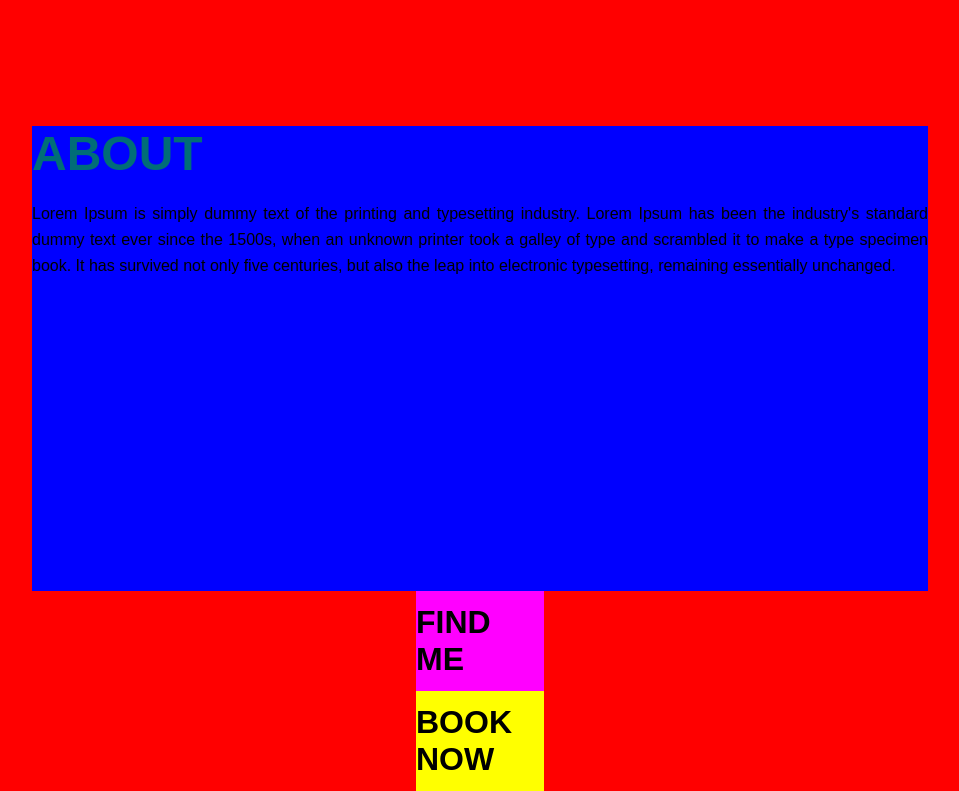
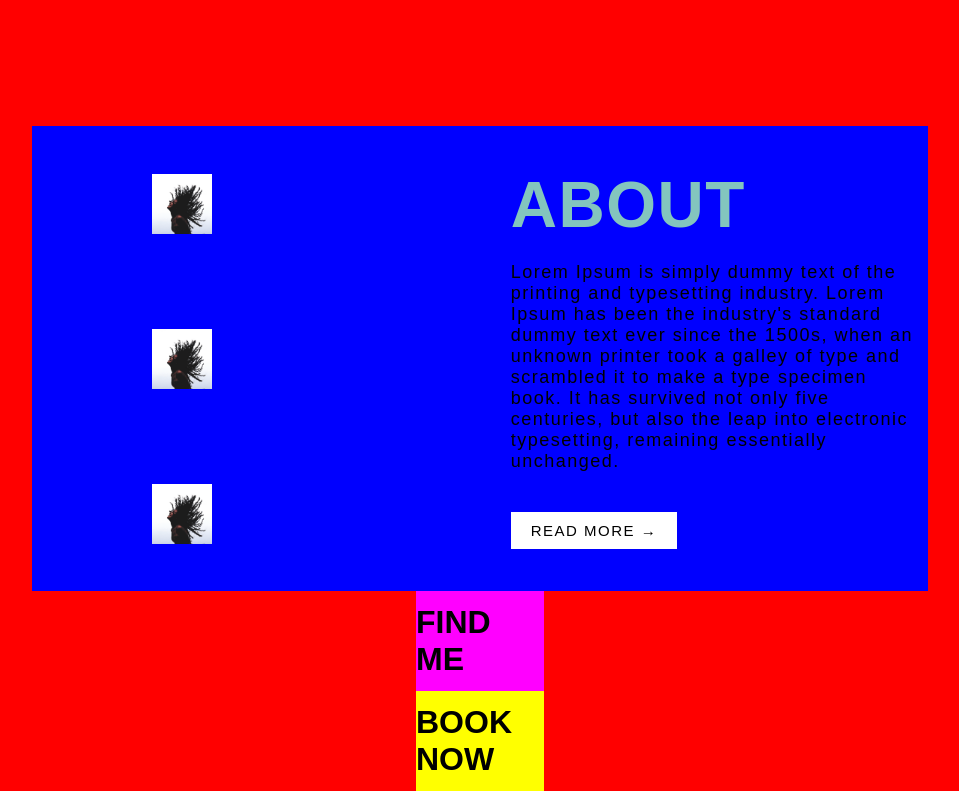
Before and after one commit to alkeal/Projekt-LIA, a React (Vite) app: page / in a window 1280 px wide. Shown: the part 683-1474 px from the top of the page, without its empty margins (160-1119 px from the left). Built offline with nearby package versions, Linux system fonts and the light colour scheme.

Commit message:
about section layout

```diff
--- a/src/pages/Homepage.jsx
+++ b/src/pages/Homepage.jsx
@@ -22,14 +22,23 @@ function Homepage() {
       </div>
 
       <div className="about-section">
-        {/* Images */}
-
-        {/* Title with text about Mia */}
-        <h1>ABOUT</h1>
-        <p>Lorem Ipsum is simply dummy text of the printing and typesetting industry. Lorem Ipsum has been the industry's standard dummy text ever since the 1500s, when an unknown printer took a galley of type and scrambled it to make a type specimen book. It has survived not only five centuries, but also the leap into electronic typesetting, remaining essentially unchanged.</p>
-
-        {/* A button with an arrow that says 'Read More'   <button id="btn-about">READ MORE → </button>*/}
-
+        <div className="image-container">
+          <img src={sampleImage} alt="Image 1" className="about-image" />
+          <img src={sampleImage} alt="Image 2" className="about-image" />
+          <img src={sampleImage} alt="Image 3" className="about-image" />
+        </div>
+        <div className="about-text">
+          <h1>ABOUT</h1>
+          <p>
+            Lorem Ipsum is simply dummy text of the printing and typesetting
+            industry. Lorem Ipsum has been the industry's standard dummy text
+            ever since the 1500s, when an unknown printer took a galley of type
+            and scrambled it to make a type specimen book. It has survived not
+            only five centuries, but also the leap into electronic typesetting,
+            remaining essentially unchanged.
+          </p>
+          <button id="btn-about">READ MORE →</button>
+        </div>
       </div>
 
       <div className="findme-section">
--- a/src/styles/Homepage.css
+++ b/src/styles/Homepage.css
@@ -80,34 +80,46 @@ body {
 /* ABOUT SECTION */
 
 .about-section {
-    position: relative;
+    display: flex;
+    align-items: center;
+    justify-content: center;
     width: 70%;
     height: 465px;
-    position: relative;
     margin-top: 10%;
     background: blue;
 
 }
 
-.about-section h1 {
-    margin-bottom: 20px;
-    font-size: 3rem;
-    color: #006D77;
-    text-align: left
+
+.image-container {
+    display: flex;
+    flex-direction: column;
+    justify-content: space-around;
+    align-items: center;
+    height: 465px;
+    margin-right: 20%;
 
 }
 
-.about-section p {
-    text-align: justify;
-    text-justify: inter-word;
-    line-height: 1.6;
-    font-size: 1rem;
+.image-container img {
+    width: 20%;
+}
+
+.about-text {
+    max-width: 50%;
+    text-align: left;
+    margin-right: 1%;
+    font-size: 18px;
+    letter-spacing: 1.5px;
+}
+
+.about-text h1 {
+    font-size: 64px;
+    margin-bottom: 20px;
+    color: #83C5BE;
 }
 
 #btn-about {
-    position: absolute;
-    bottom: 0px;
-    right: 0px;
     padding: 10px 20px;
     background: white;
     color: black;
@@ -115,8 +127,9 @@ body {
     cursor: pointer;
     font-size: 15px;
     letter-spacing: 1.5px;
+    margin-top: 40px;
+}
 
-}
 
 /* FINDME SECTION */
 
```
